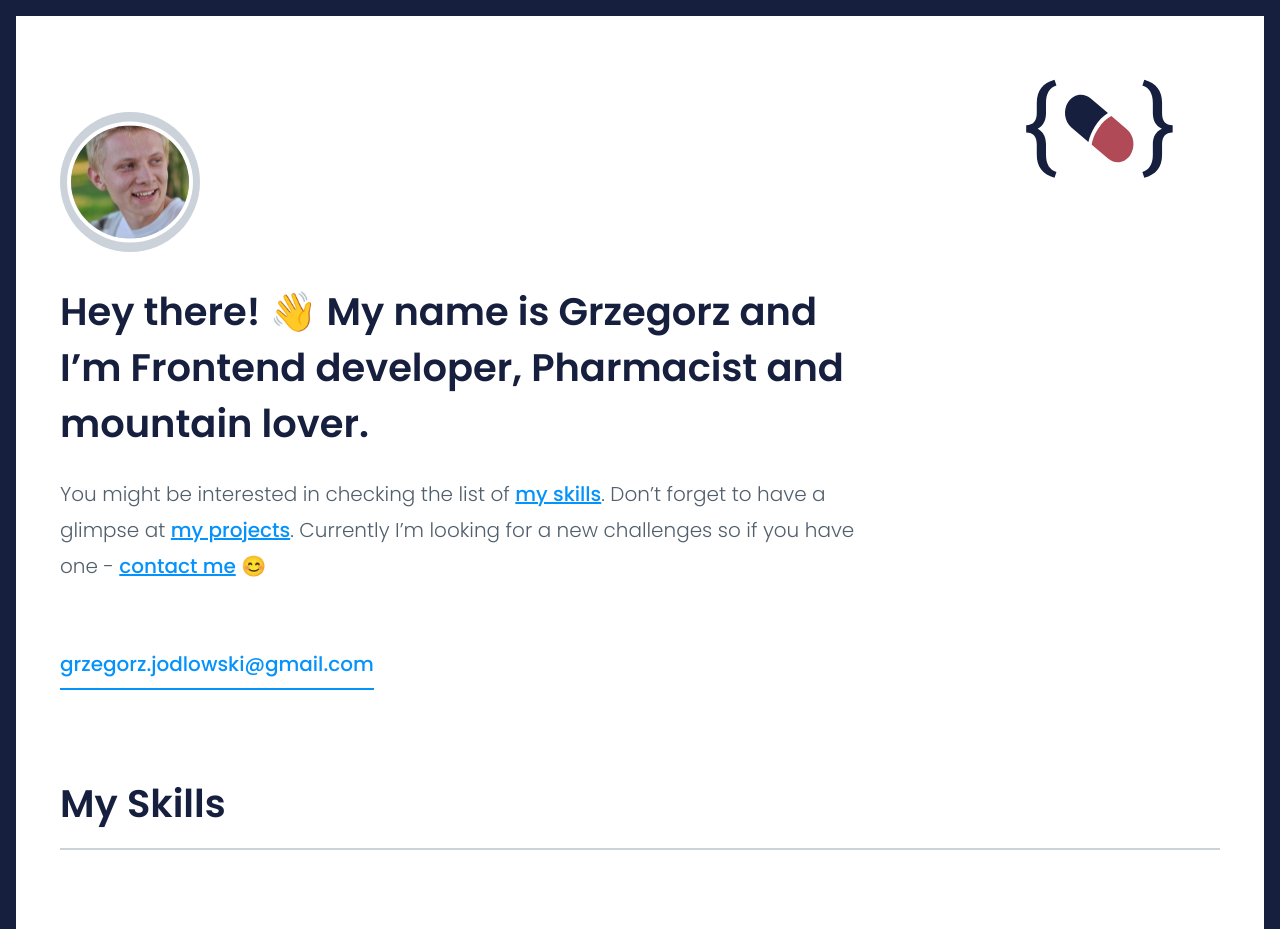
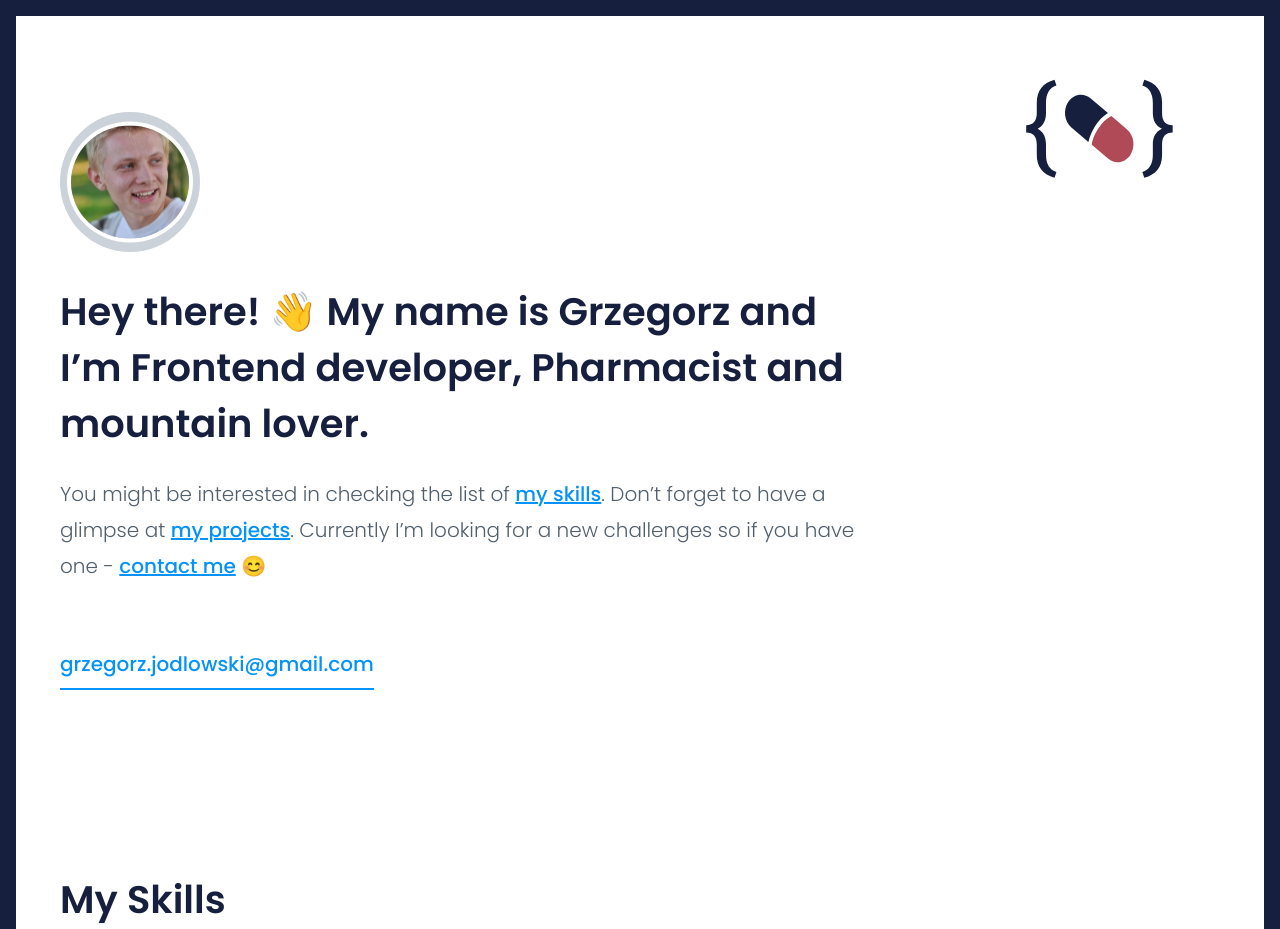
Before and after one commit to grzegorz-jodlowski/grzegorz-jodlowski.github.io, a React (Create React App) app: page / in a window 1280 px wide. Shown: the top 929 px of the page. Built offline with nearby package versions, Linux system fonts and the light colour scheme.

Commit message:
Update sections padding and margins

```diff
--- a/src/components/features/Courses/Courses.module.scss
+++ b/src/components/features/Courses/Courses.module.scss
@@ -1,4 +1,8 @@
 @import "../../../styles/settings.scss";
+
+.section {
+  padding-bottom: 4rem;
+}
 
 // .root {
 
--- a/src/components/features/Hero/Hero.js
+++ b/src/components/features/Hero/Hero.js
@@ -11,7 +11,7 @@ import { Email } from '../../common/Email/Email';
 
 
 const Component = ({ className }) => (
-  <section className={clsx(className)}>
+  <section className={clsx(className, styles.section)}>
     <div className={'container'}>
       <div className={clsx(styles.root)}>
         <Avatar />
--- a/src/components/features/Hero/Hero.module.scss
+++ b/src/components/features/Hero/Hero.module.scss
@@ -1,4 +1,8 @@
 @import "../../../styles/settings.scss";
+
+.section {
+  padding-bottom: 4rem;
+}
 
 .root {
   width: 70%;
--- a/src/components/features/Projects/Projects.module.scss
+++ b/src/components/features/Projects/Projects.module.scss
@@ -1,4 +1,8 @@
 @import "../../../styles/settings.scss";
+
+.section {
+  padding-bottom: 4rem;
+}
 
 // .root {
 
--- a/src/components/features/Skills/Skills.module.scss
+++ b/src/components/features/Skills/Skills.module.scss
@@ -1,4 +1,5 @@
 @import "../../../styles/settings.scss";
 
-// .root {
-// }
+.root {
+  padding-bottom: 4rem;
+}
--- a/src/styles/global.scss
+++ b/src/styles/global.scss
@@ -31,7 +31,7 @@ a:visited {
 }
 
 .container {
-  margin: 0 auto 6rem;
+  margin: 0 auto 8rem;
   max-width: $container-width-xl;
 
   @media (max-width: $breakpoint-xl) {
```
